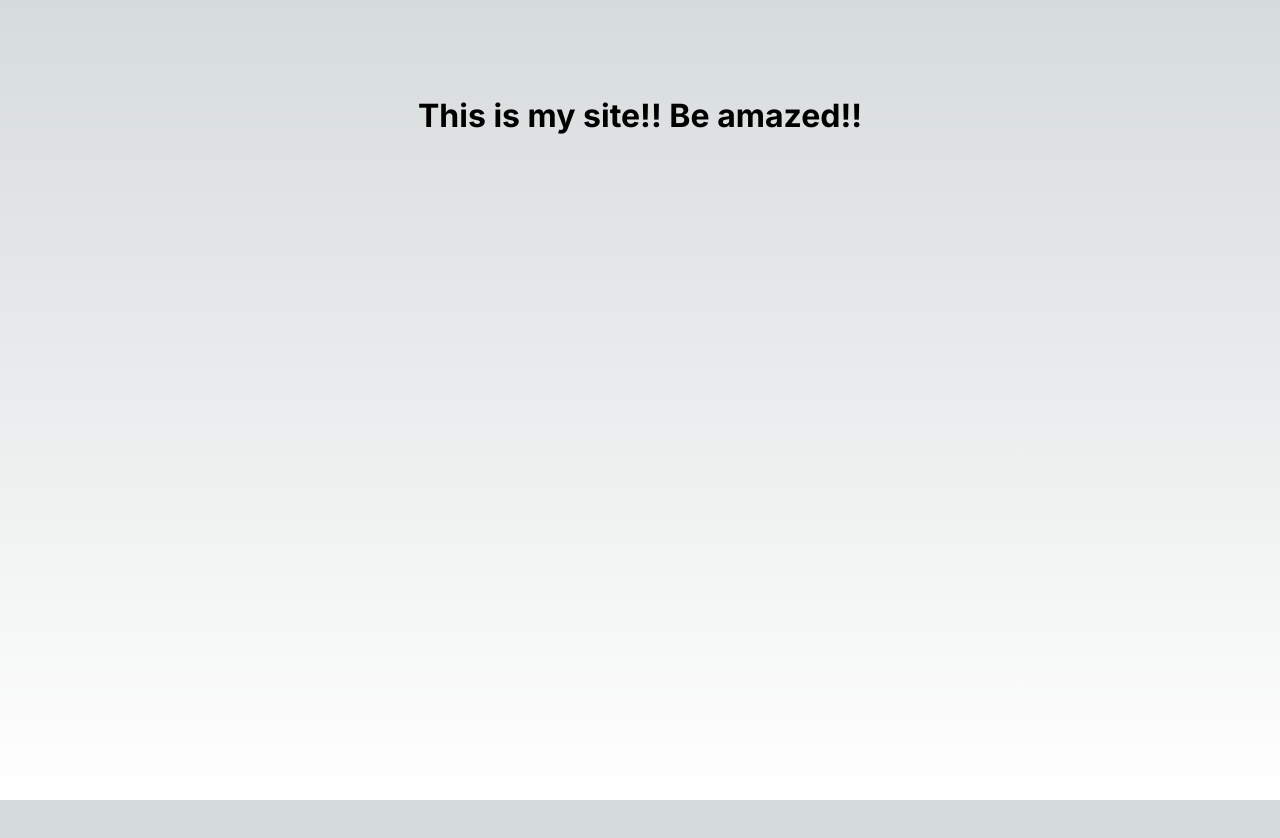
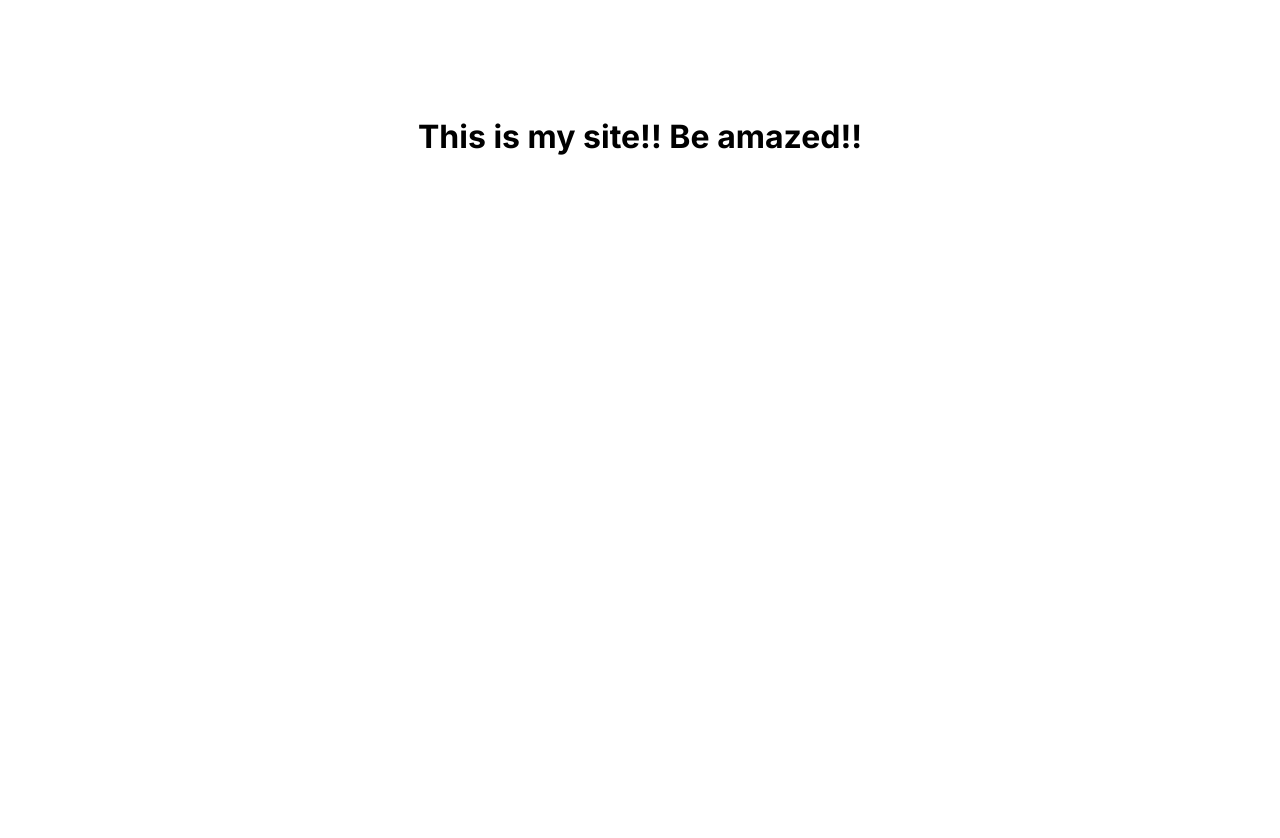
Before and after one commit to codaishin/homepage, a Next.js app: page / in a window 1280 px wide. Shown: the top 838 px of the page. Before the commit the page ends 800 px from the top, so only its background shows below. Built offline with nearby package versions, Linux system fonts and the light colour scheme.

Commit message:
feat(css): remove unused globals

```diff
--- a/src/app/globals.css
+++ b/src/app/globals.css
@@ -7,33 +7,6 @@
   --foreground-rgb: 0, 0, 0;
   --background-start-rgb: 214, 219, 220;
   --background-end-rgb: 255, 255, 255;
-  --primary-glow: conic-gradient(
-    from 180deg at 50% 50%,
-    #16abff33 0deg,
-    #0885ff33 55deg,
-    #54d6ff33 120deg,
-    #0071ff33 160deg,
-    transparent 360deg
-  );
-  --secondary-glow: radial-gradient(
-    rgb(255 255 255 / 100%),
-    rgb(255 255 255 / 0%)
-  );
-  --tile-start-rgb: 239, 245, 249;
-  --tile-end-rgb: 228, 232, 233;
-  --tile-border: conic-gradient(
-    #00000080,
-    #00000040,
-    #00000030,
-    #00000020,
-    #00000010,
-    #00000010,
-    #00000080
-  );
-  --callout-rgb: 238, 240, 241;
-  --callout-border-rgb: 172, 175, 176;
-  --card-rgb: 180, 185, 188;
-  --card-border-rgb: 131, 134, 135;
 }
 
 @media (prefers-color-scheme: dark) {
@@ -42,55 +15,7 @@
     --background-start-rgb: 0, 0, 0;
     --background-end-rgb: 0, 0, 0;
     --primary-glow: radial-gradient(rgb(1 65 255 / 40%), rgb(1 65 255 / 0%));
-    --secondary-glow: linear-gradient(
-      to bottom right,
-      rgb(1 65 255 / 0%),
-      rgb(1 65 255 / 0%),
-      rgb(1 65 255 / 30%)
-    );
-    --tile-start-rgb: 2, 13, 46;
-    --tile-end-rgb: 2, 5, 19;
-    --tile-border: conic-gradient(
-      #ffffff80,
-      #ffffff40,
-      #ffffff30,
-      #ffffff20,
-      #ffffff10,
-      #ffffff10,
-      #ffffff80
-    );
-    --callout-rgb: 20, 20, 20;
-    --callout-border-rgb: 108, 108, 108;
-    --card-rgb: 100, 100, 100;
-    --card-border-rgb: 200, 200, 200;
   }
-}
-
-* {
-  box-sizing: border-box;
-  padding: 0;
-  margin: 0;
-}
-
-html,
-body {
-  max-width: 100vw;
-  overflow-x: hidden;
-}
-
-body {
-  color: rgb(var(--foreground-rgb));
-  background: linear-gradient(
-      to bottom,
-      transparent,
-      rgb(var(--background-end-rgb))
-    )
-    rgb(var(--background-start-rgb));
-}
-
-a {
-  color: inherit;
-  text-decoration: none;
 }
 
 @media (prefers-color-scheme: dark) {
```
